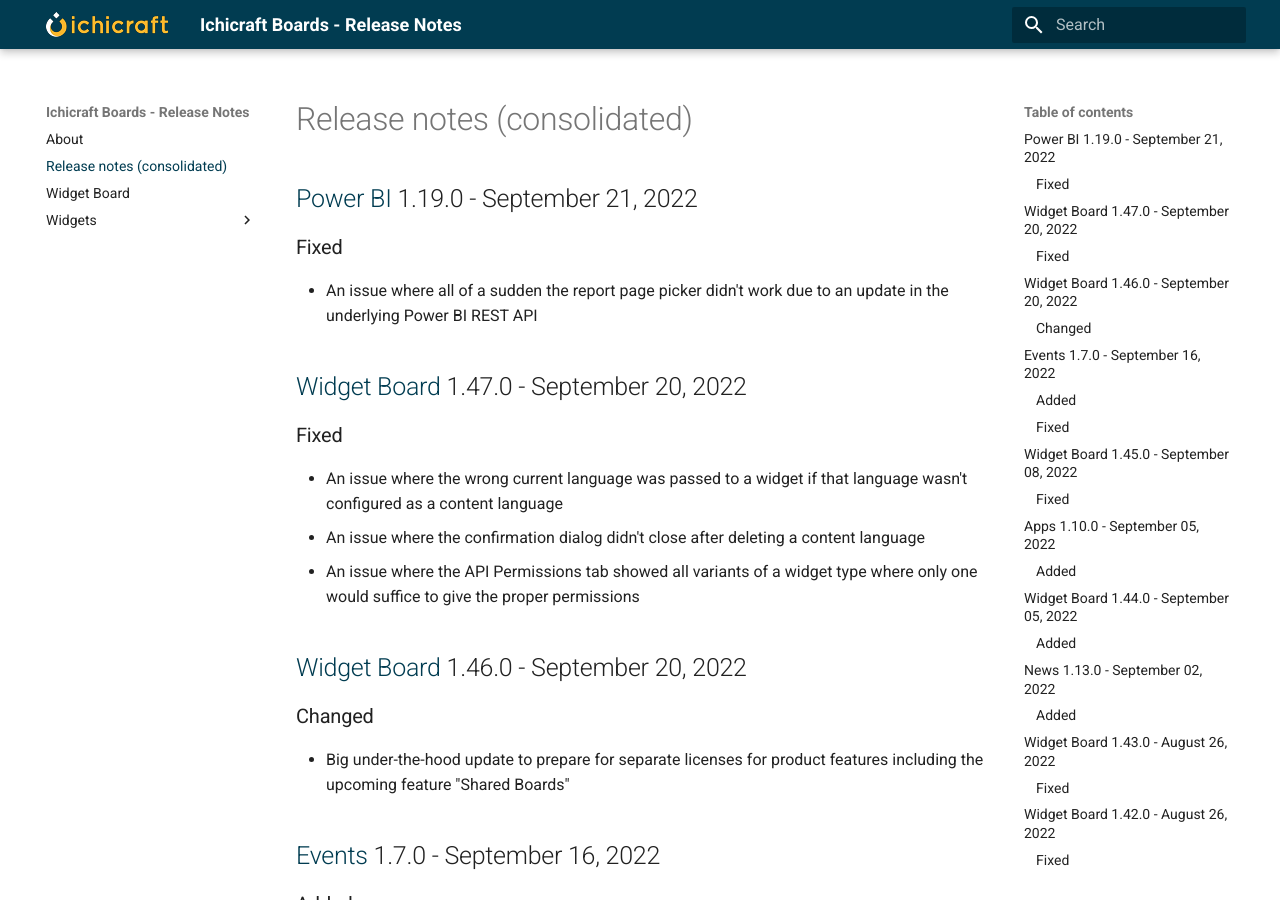
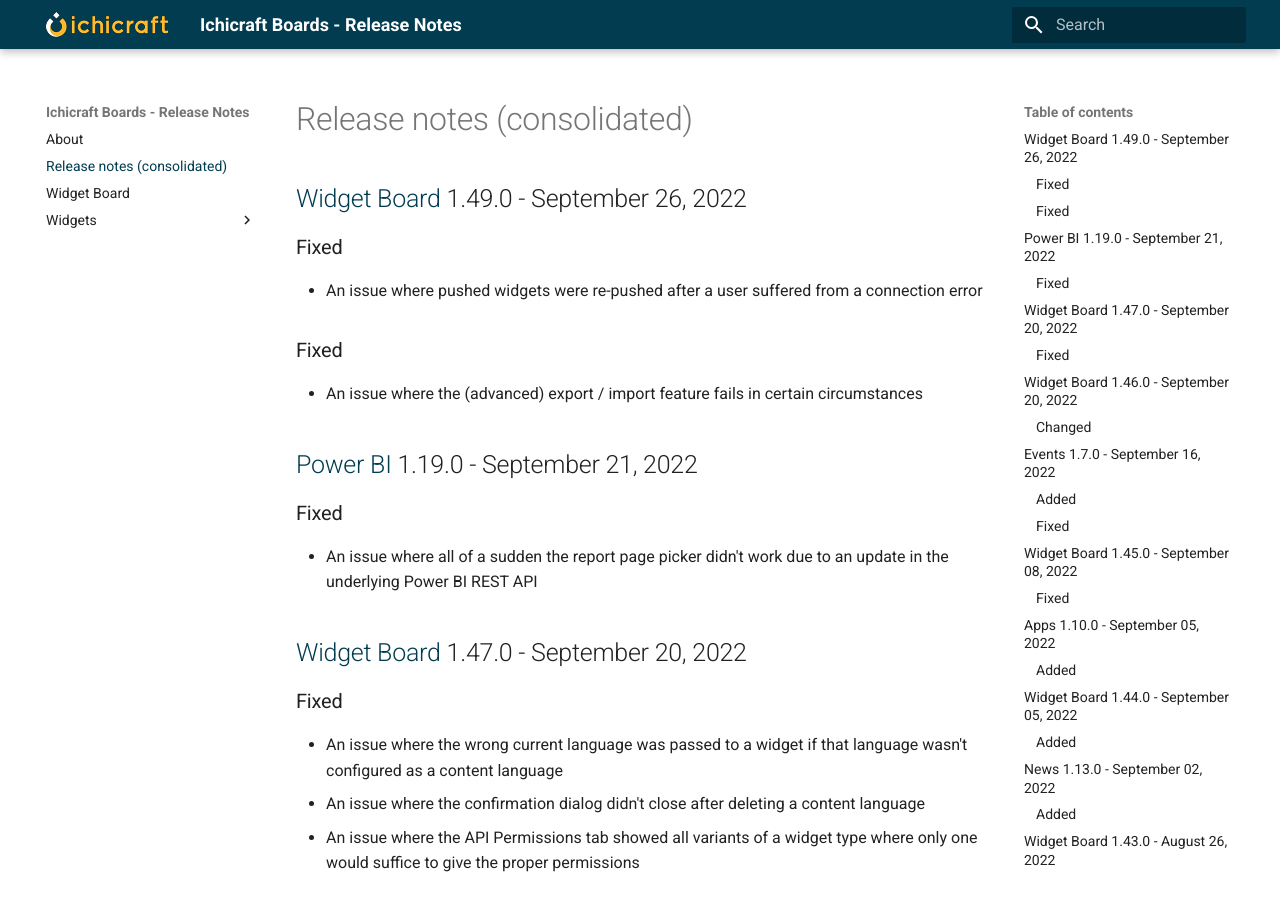
Before and after one commit to ichicraft/widgets-docs, an MkDocs documentation site: the page built from docs/Release-notes-(consolidated).md, in a window 1280 px wide and 900 px high. Built offline with MkDocs 1.6.1 and Material for MkDocs 9.7.7, drawn with Linux system fonts in a browser that asks for light colours.

Commit message:
Release notes updated by BuildService

```diff
--- a/docs/Release-notes-(consolidated).md
+++ b/docs/Release-notes-(consolidated).md
@@ -1,3 +1,11 @@
+## [Widget Board](./Widget Board.md) 1.49.0 - September 26, 2022
+
+### Fixed
+- An issue where pushed widgets were re-pushed after a user suffered from a connection error
+
+### Fixed
+- An issue where the (advanced) export / import feature fails in certain circumstances
+
 ## [Power BI](./Widgets/Power BI.md) 1.19.0 - September 21, 2022
 
 ### Fixed
```
Also changed, not shown: docs/Widget Board.md (+8 -0 lines).
